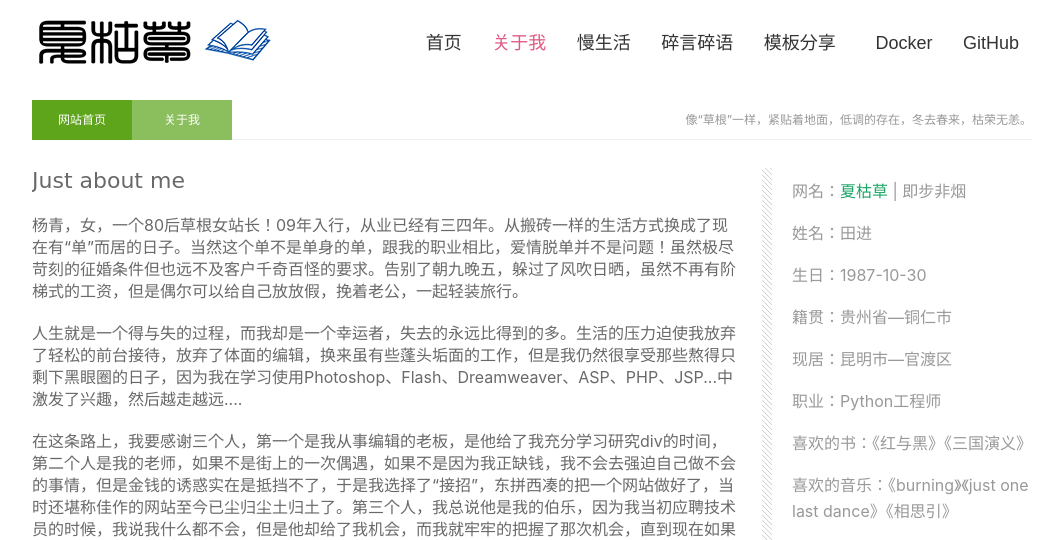
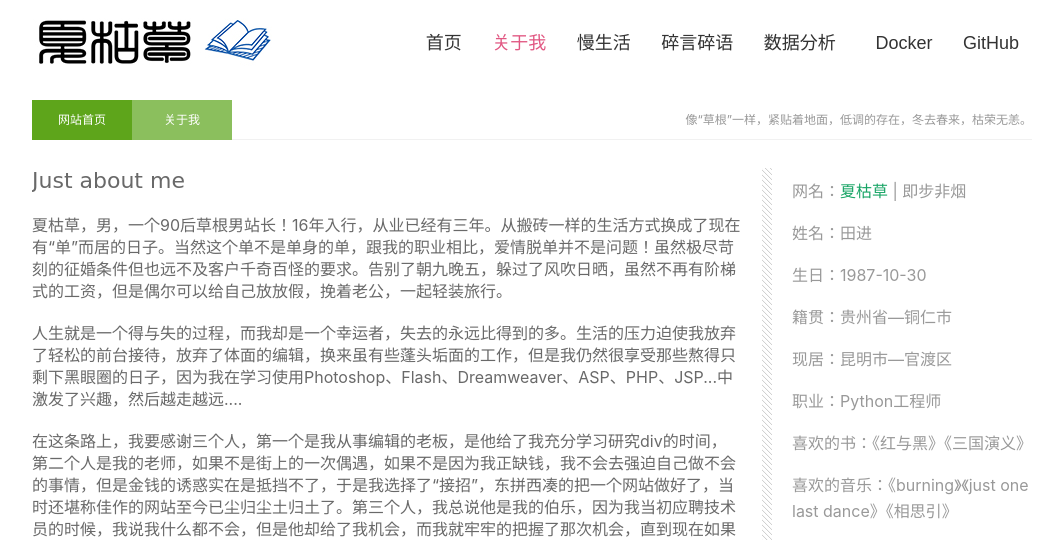
Before and after one commit to TianJin85/personage_blog, a Django app: page /about in a window 1280 px wide. Shown: the top 540 px of the page, without its empty margins (108-1167 px from the left). Run offline with Django 3.2, Linux system fonts and the light colour scheme; some libraries are stand-ins or nearby versions.

Commit message:
项目部署

```diff
--- a/blog_app/templates/blog_app/about.html
+++ b/blog_app/templates/blog_app/about.html
@@ -23,7 +23,7 @@
 <div class="about left">
   <h2>Just about me</h2>
     <ul>
-     <p>杨青，女，一个80后草根女站长！09年入行，从业已经有三四年。从搬砖一样的生活方式换成了现在有“单”而居的日子。当然这个单不是单身的单，跟我的职业相比，爱情脱单并不是问题！虽然极尽苛刻的征婚条件但也远不及客户千奇百怪的要求。告别了朝九晚五，躲过了风吹日晒，虽然不再有阶梯式的工资，但是偶尔可以给自己放放假，挽着老公，一起轻装旅行。</p>
+     <p>夏枯草，男，一个90后草根男站长！16年入行，从业已经有三年。从搬砖一样的生活方式换成了现在有“单”而居的日子。当然这个单不是单身的单，跟我的职业相比，爱情脱单并不是问题！虽然极尽苛刻的征婚条件但也远不及客户千奇百怪的要求。告别了朝九晚五，躲过了风吹日晒，虽然不再有阶梯式的工资，但是偶尔可以给自己放放假，挽着老公，一起轻装旅行。</p>
 <p>
 人生就是一个得与失的过程，而我却是一个幸运者，失去的永远比得到的多。生活的压力迫使我放弃了轻松的前台接待，放弃了体面的编辑，换来虽有些蓬头垢面的工作，但是我仍然很享受那些熬得只剩下黑眼圈的日子，因为我在学习使用Photoshop、Flash、Dreamweaver、ASP、PHP、JSP...中激发了兴趣，然后越走越远....</p>
 <p>在这条路上，我要感谢三个人，第一个是我从事编辑的老板，是他给了我充分学习研究div的时间，第二个人是我的老师，如果不是街上的一次偶遇，如果不是因为我正缺钱，我不会去强迫自己做不会的事情，但是金钱的诱惑实在是抵挡不了，于是我选择了“接招”，东拼西凑的把一个网站做好了，当时还堪称佳作的网站至今已尘归尘土归土了。第三个人，我总说他是我的伯乐，因为我当初应聘技术员的时候，我说我什么都不会，但是他却给了我机会，而我就牢牢的把握了那次机会，直到现在如果不是我主动把域名和空间转出来，我会一直霸占着公司资源，免费下去（可我就偏偏不是喜欢爱占便宜的人，总感觉欠了就得还）...</p>
--- a/blog_app/templates/title.html
+++ b/blog_app/templates/title.html
@@ -9,8 +9,8 @@
     <a href="{% url 'index'%}"><span>首页</span><span class="en">Protal</span></a>
     <a href="{% url 'about' %}"><span>关于我</span><span class="en">About</span></a>
     <a href="{% url 'newlist'%}"><span>慢生活</span><span class="en">Life</span></a>
-    <a href="{% url 'moodlist'%}"><span>碎言碎语</span><span class="en">Doing</span></a>
-    <a href="{% url 'share'%}"><span>模板分享</span><span class="en">Share</span></a>
+    <a href="#"><span>碎言碎语</span><span class="en">Doing</span></a>
+    <a href="#"><span>数据分析</span><span class="en">Share</span></a>
     <a href="https://hub.docker.com/u/tianjin"><span>Docker</span><span class="en">Docker hub</span></a>
     <a href="https://github.com/TianJin85"><span>GitHub</span><span class="en">GitHub</span></a>
 </nav>
--- a/blog_app/views.py
+++ b/blog_app/views.py
@@ -193,5 +193,6 @@ class ListAmendView(View):
 
     def post(self, request, *args, **kwargs):
         article = Article.objects.get(id=int(request.POST['id']))
+        print(article)
 
         return HttpResponse(article.text_content)
--- a/requirements.txt
+++ b/requirements.txt
@@ -5,3 +5,4 @@ simpleui
 markdown
 django-simpleui
 pymysql
+uwsgi
```
Also changed, not shown: uwsgi.ini (added, +16 -0 lines), blog_app/static/blog_app/images/weixin.jpg (deleted).
